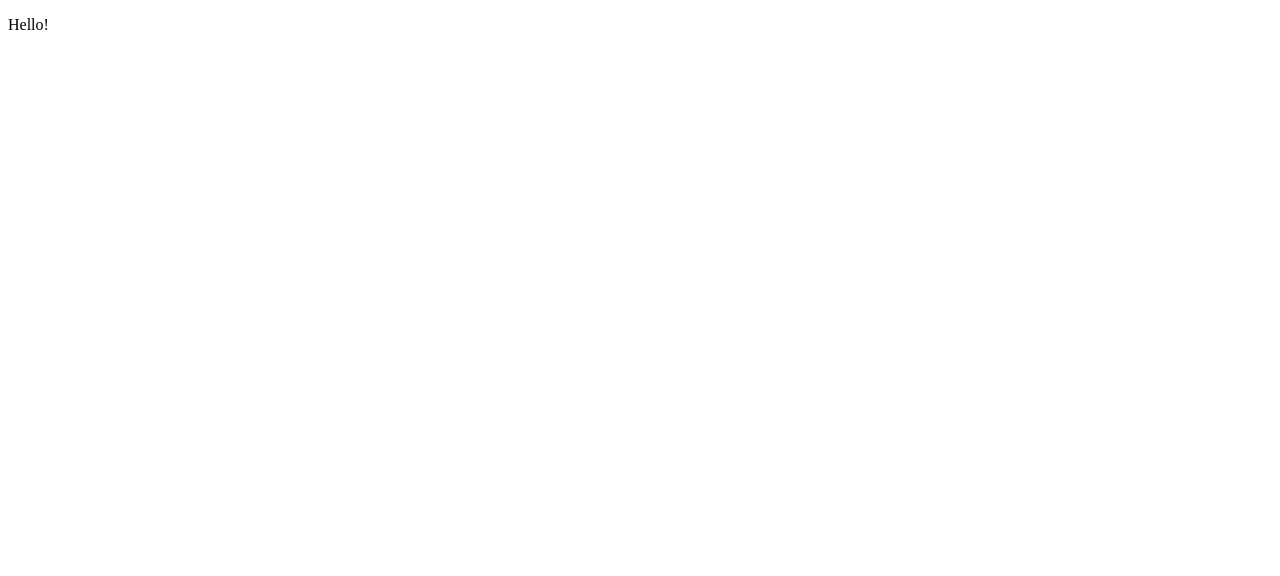
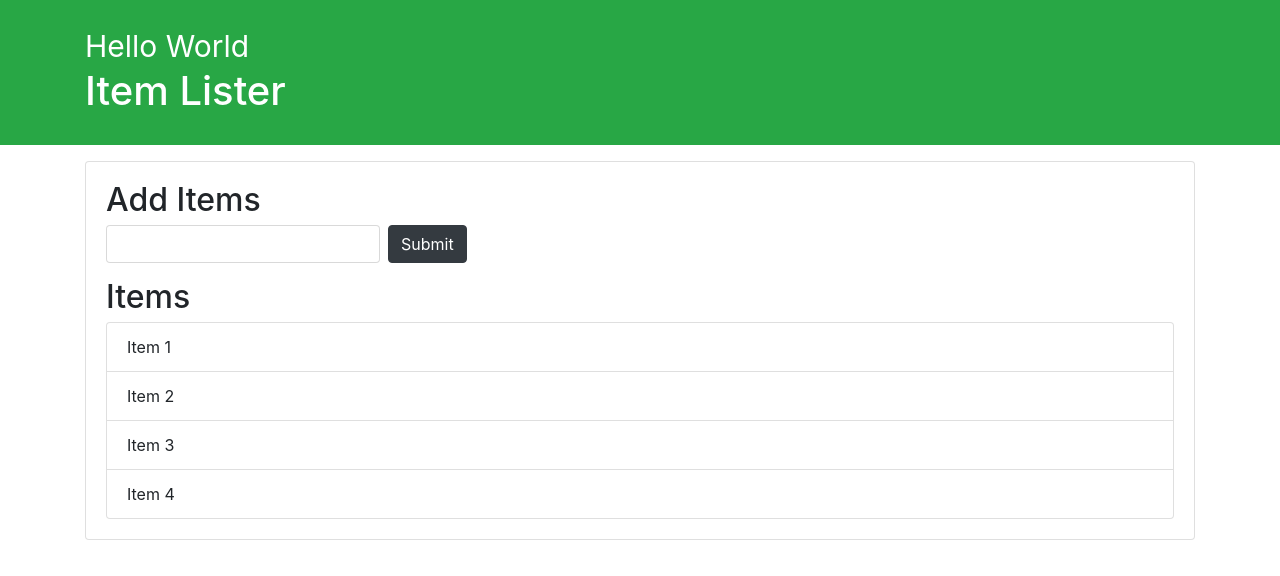
Before and after one commit to Taihg/base-5, a plain HTML site: page index.html in a window 1280 px wide. Drawn offline with nearby package versions, Linux system fonts and the light colour scheme.

Commit message:
added dom

```diff
--- /dev/null
+++ b/dom.js
@@ -0,0 +1,163 @@
+// EXAMINE THE DOCUMENT OBJECT //
+
+// console.dir(document);
+// console.log(document.domain);
+// console.log(document.URL);
+// console.log(document.title);
+// //document.title =  123;
+// console.log(document.doctype);
+// console.log(document.head);
+// console.log(document.body);
+// console.log(document.all);
+// console.log(document.all[10]);
+// // document.all[10].textContent = 'Hello';
+// console.log(document.forms[0]);
+// console.log(document.links);
+// console.log(document.images);
+
+// GETELEMENTBYID //
+// console.log(document.getElementById('header-title'));
+// var headerTitle = document.getElementById('header-title');
+// var header = document.getElementById('main-header');
+// console.log(headerTitle);
+// headerTitle.textContent = 'Hello';
+// headerTitle.innerText = 'Goodbye';
+// console.log(headerTitle.innerText);
+// headerTitle.innerHTML = '<h3>Hello</h3>';
+// header.style.borderBottom = 'solid 3px #000';
+
+// GETELEMENTSBYCLASSNAME //
+// var items = document.getElementsByClassName('list-group-item');
+// console.log(items);
+// console.log(items[1]);
+// items[1].textContent = 'Hello 2';
+// items[1].style.fontWeight = 'bold';
+// items[1].style.backgroundColor = 'yellow';
+
+// // Gives error
+// //items.style.backgroundColor = '#f4f4f4';
+
+// for(var i = 0; i < items.length; i++){
+//   items[i].style.backgroundColor = '#f4f4f4';
+// }
+
+// GETELEMENTSBYTAGNAME //
+// var li = document.getElementsByTagName('li');
+// console.log(li);
+// console.log(li[1]);
+// li[1].textContent = 'Hello 2';
+// li[1].style.fontWeight = 'bold';
+// li[1].style.backgroundColor = 'yellow';
+
+// // Gives error
+// //items.style.backgroundColor = '#f4f4f4';
+
+// for(var i = 0; i < li.length; i++){
+//   li[i].style.backgroundColor = '#f4f4f4';
+// }
+
+// QUERYSELECTOR //
+// var header = document.querySelector('#main-header');
+// header.style.borderBottom = 'solid 4px #ccc';
+
+// var input = document.querySelector('input');
+// input.value = 'Hello World'
+
+// var submit = document.querySelector('input[type="submit"]');
+// submit.value="SEND"
+
+// var item = document.querySelector('.list-group-item');
+// item.style.color = 'red';
+
+// var lastItem = document.querySelector('.list-group-item:last-child');
+// lastItem.style.color = 'blue';
+
+// var secondItem = document.querySelector('.list-group-item:nth-child(2)');
+// secondItem.style.color = 'coral';
+
+// QUERYSELECTORALL //
+// var titles = document.querySelectorAll('.title');
+
+// console.log(titles);
+// titles[0].textContent = 'Hello';
+
+// var odd = document.querySelectorAll('li:nth-child(odd)');
+// var even= document.querySelectorAll('li:nth-child(even)');
+
+// for(var i = 0; i < odd.length; i++){
+//   odd[i].style.backgroundColor = '#f4f4f4';
+//   even[i].style.backgroundColor = '#ccc';
+// }
+
+
+
+// TRAVERSING THE DOM //
+var itemList = document.querySelector('#items');
+// parentNode
+// console.log(itemList.parentNode);
+// itemList.parentNode.style.backgroundColor = '#f4f4f4';
+// console.log(itemList.parentNode.parentNode.parentNode);
+
+// parentElement
+// console.log(itemList.parentElement);
+// itemList.parentElement.style.backgroundColor = '#f4f4f4';
+// console.log(itemList.parentElement.parentElement.parentElement);
+
+// childNodes
+// console.log(itemList.childNodes);
+
+// console.log(itemList.children);
+// console.log(itemList.children[1]);
+// itemList.children[1].style.backgroundColor = 'yellow';
+
+// // FirstChild
+// console.log(itemList.firstChild);
+// // firstElementChild
+// console.log(itemList.firstElementChild);
+// itemList.firstElementChild.textContent = 'Hello 1';
+
+
+// lastChild
+// console.log(itemList.lastChild);
+// lastElementChild
+// console.log(itemList.lastElementChild);
+// itemList.lastElementChild.textContent = 'Hello 4';
+
+// nextSibling
+// console.log(itemList.nextSibling);
+// // nextElementSibling
+// console.log(itemList.nextElementSibling);
+
+// previousSibling
+// console.log(itemList.previousSibling);
+// previousElementSibling
+// console.log(itemList.previousElementSibling);itemList.previousElementSibling.style.color = 'green';
+
+// createElement
+
+// Create a div
+var newDiv =  document.createElement('div');
+
+// Add class
+newDiv.className= 'hello';
+
+// Add id
+newDiv.id = 'hello1';
+
+// Add attr
+newDiv.setAttribute('title', 'Hello Div');
+
+// Create text node
+var newDivText = document.createTextNode('Hello World');
+
+// Add text to div
+newDiv.appendChild(newDivText);
+
+var container = document.querySelector('header .container');
+var h1 = document.querySelector('header h1');
+
+console.log(newDiv);
+
+newDiv.style.fontSize = '30px';
+
+container.insertBefore(newDiv, h1);
--- a/index.html
+++ b/index.html
@@ -1,12 +1,35 @@
 <!DOCTYPE html>
 <html lang="en">
 <head>
-    <meta charset="UTF-8">
-    <meta name="viewport" content="width=device-width, initial-scale=1.0">
-    <meta http-equiv="X-UA-Compatible" content="ie=edge">
-    <title>Hello World</title>
+  <meta charset="UTF-8">
+  <meta name="viewport" content="width=device-width, initial-scale=1.0">
+  <meta http-equiv="X-UA-Compatible" content="ie=edge">
+  <link rel="stylesheet" href="https://maxcdn.bootstrapcdn.com/bootstrap/4.0.0-beta/css/bootstrap.min.css" integrity="sha384-/Y6pD6FV/Vv2HJnA6t+vslU6fwYXjCFtcEpHbNJ0lyAFsXTsjBbfaDjzALeQsN6M" crossorigin="anonymous">
+  <title>Item Lister</title>
 </head>
 <body>
-    <p>Hello!</p>
+  <header id="main-header" class="bg-success text-white p-4 mb-3">
+    <div class="container">
+      <h1 id="header-title">Item Lister <span style="display:none">123</span></h1>
+    </div>
+  </header>
+  <div class="container">
+   <div id="main" class="card card-body">
+    <h2 class="title">Add Items</h2>
+    <form class="form-inline mb-3">
+      <input type="text" class="form-control mr-2">
+      <input type="submit" class="btn btn-dark" value="Submit">
+    </form>
+    <h2 class="title">Items</h2>
+    <ul id="items" class="list-group">
+      <li class="list-group-item">Item 1</li>
+      <li class="list-group-item">Item 2</li>
+      <li class="list-group-item">Item 3</li>
+      <li class="list-group-item">Item 4</li>
+    </ul>
+   </div>
+  </div>
+
+  <script src="dom.js"></script>
 </body>
 </html>
```
